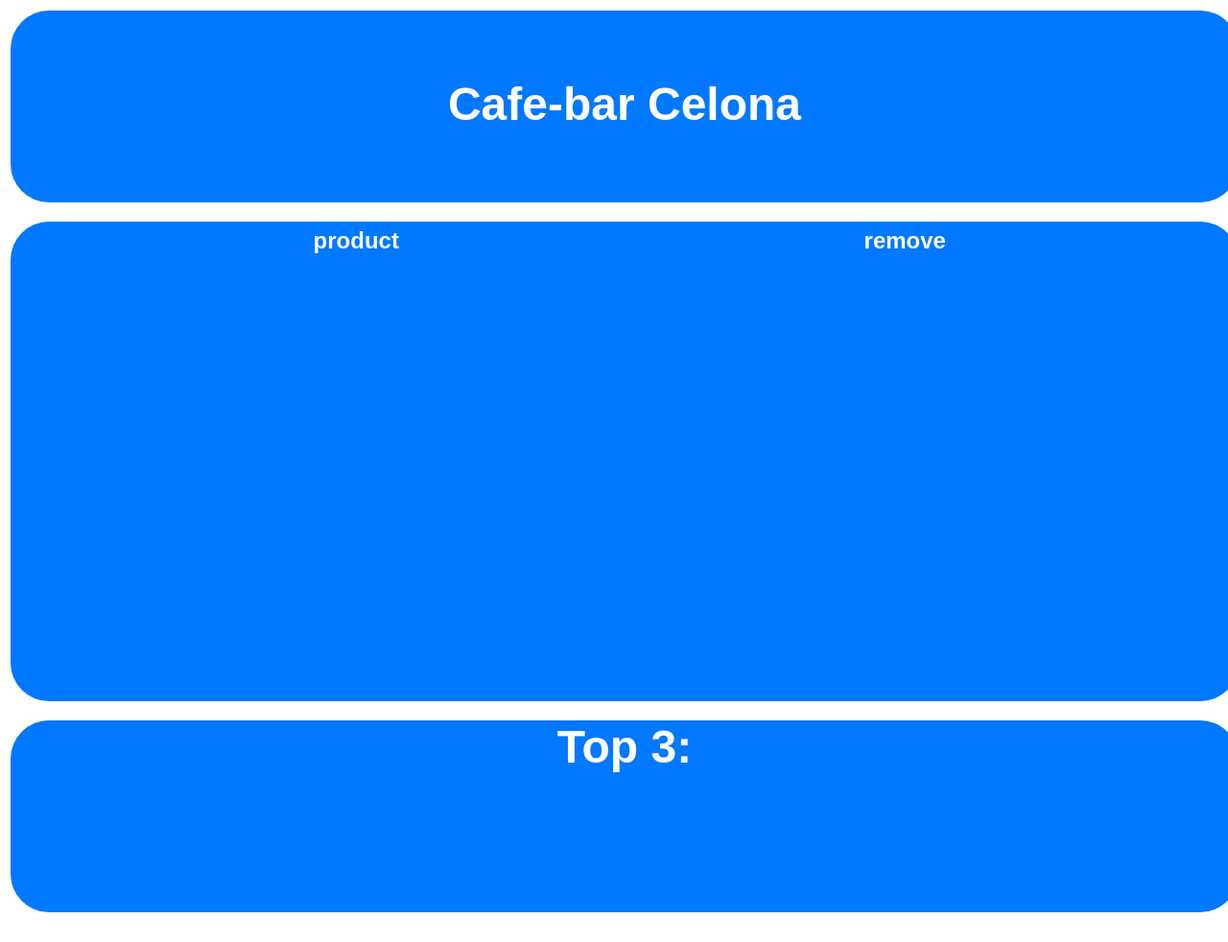
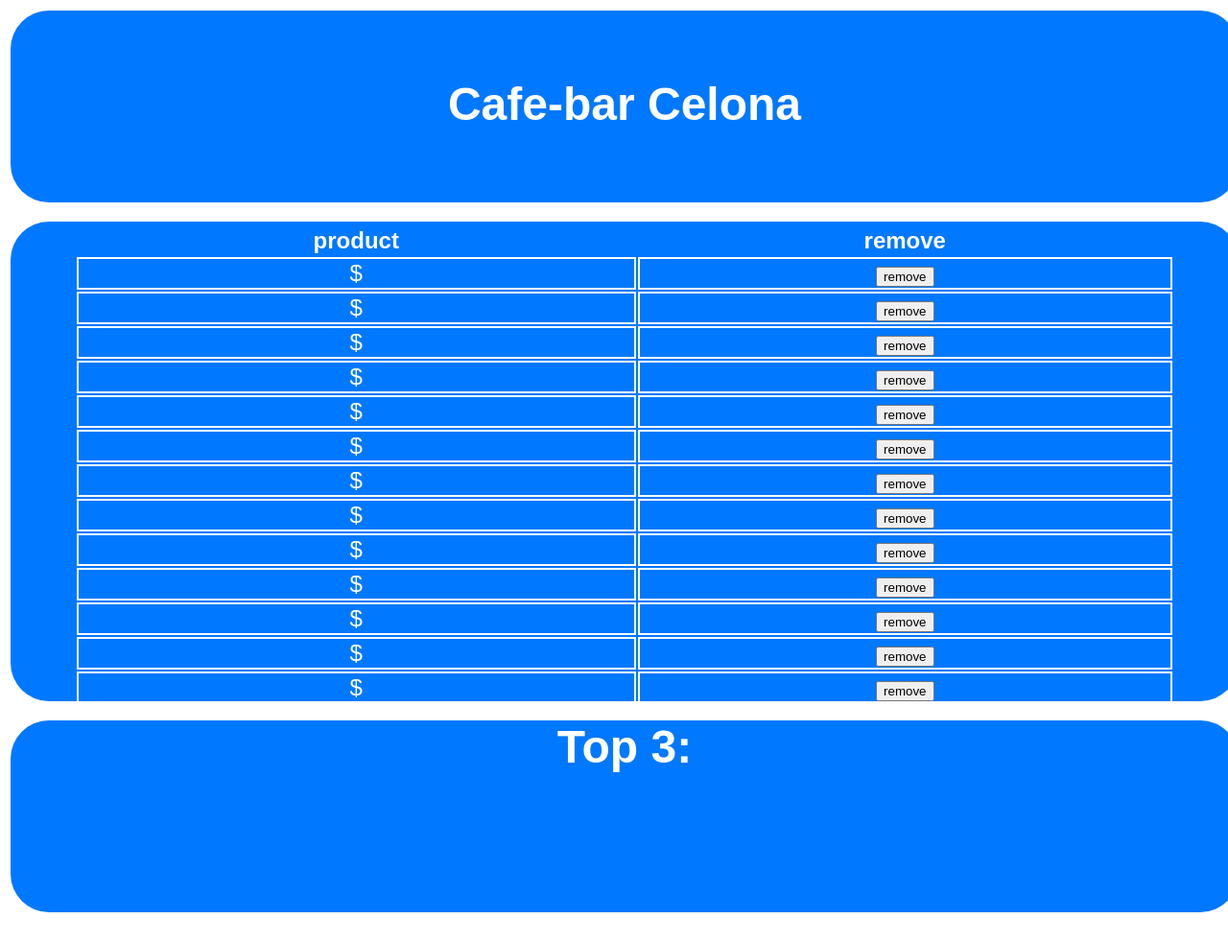
Before and after one commit to PietPtr/FinalProject, a Django app: template backend/restaurant/templates/cooks.html in a window 1280 px wide. Shown: the whole page at 96% size. Run offline with Django 3.2, Linux system fonts and the light colour scheme; the template is opened without the code that fills it, so the values that code supplies are empty.

Commit message:
Add cooks.html (interface for cooks)

```diff
--- a/backend/restaurant/templates/cooks.html
+++ b/backend/restaurant/templates/cooks.html
@@ -1,26 +1,131 @@
 <!DOCTYPE html>
 <html>
+
 <head>
     <link rel="stylesheet" type="text/css" href="stylesheet.css">
     <title>Cooks</title>
 </head>
+
 <body>
     <div class="container">
         <div class="header">
             <h1>Cafe-bar Celona</h1>
         </div>
         <div class="cooks">
-    <table>
+            <table id="ordered">
                 <tr>
                     <th>product</th>
                     <th>remove</th>
+                </tr>
+                <tr>
+                    <td>$</td>
+                    <td><button onclick="removeItem(this)">remove</button></td>
+                </tr>
+                <tr>
+                    <td>$</td>
+                    <td><button onclick="removeItem(this)">remove</button></td>
+                </tr>
+                <tr>
+                    <td>$</td>
+                    <td><button onclick="removeItem(this)">remove</button></td>
+                </tr>
+                <tr>
+                    <td>$</td>
+                    <td><button onclick="removeItem(this)">remove</button></td>
+                </tr>
+                <tr>
+                    <td>$</td>
+                    <td><button onclick="removeItem(this)">remove</button></td>
+                </tr>
+                <tr>
+                    <td>$</td>
+                    <td><button onclick="removeItem(this)">remove</button></td>
+                </tr>
+                <tr>
+                    <td>$</td>
+                    <td><button onclick="removeItem(this)">remove</button></td>
+                </tr>
+                <tr>
+                    <td>$</td>
+                    <td><button onclick="removeItem(this)">remove</button></td>
+                </tr>
+                <tr>
+                    <td>$</td>
+                    <td><button onclick="removeItem(this)">remove</button></td>
+                </tr>
+                <tr>
+                    <td>$</td>
+                    <td><button onclick="removeItem(this)">remove</button></td>
+                </tr>
+                <tr>
+                    <td>$</td>
+                    <td><button onclick="removeItem(this)">remove</button></td>
+                </tr>
+                <tr>
+                    <td>$</td>
+                    <td><button onclick="removeItem(this)">remove</button></td>
+                </tr>
+                <tr>
+                    <td>$</td>
+                    <td><button onclick="removeItem(this)">remove</button></td>
+                </tr>
+                <tr>
+                    <td>$</td>
+                    <td><button onclick="removeItem(this)">remove</button></td>
+                </tr>
+                <tr>
+                    <td>$</td>
+                    <td><button onclick="removeItem(this)">remove</button></td>
                 </tr>
             </table>
         </div>
         <div class="count">
             <h2>Top 3:</h2>
+
+            <script>
+                function compressArray(original) {
+
+                    var compressed = [];
+                    // make a copy of the input array
+                    var copy = original.slice(0);
+
+                    // first loop goes over every element
+                    for (var i = 0; i < original.length; i++) {
+
+                        var myCount = 0;
+                        // loop over every element in the copy and see if it's the same
+                        for (var w = 0; w < copy.length; w++) {
+                            if (original[i] == copy[w]) {
+                                // increase amount of times duplicate is found
+                                myCount++;
+                                // sets item to undefined
+                                delete copy[w];
+                            }
+                        }
+
+                        if (myCount > 0) {
+                            var a = new Object();
+                            a.value = original[i];
+                            a.count = myCount;
+                            compressed.push(a);
+                        }
+                    }
+
+                    return compressed;
+                };
+                var testArray = new Array("dog", "dog", "cat", "buffalo", "wolf", "cat", "tiger", "cat");
+                var newArray = compressArray(testArray);
+
+            </script>
         </div>
     </div>
 
+    <script>
+        function removeItem(r) {
+            var i = r.parentNode.parentNode.rowIndex;
+            document.getElementById("ordered").deleteRow(i);
+        }
+    </script>
 </body>
+
 </html>
```
Lines whose indentation alone changed are shown as unchanged.
